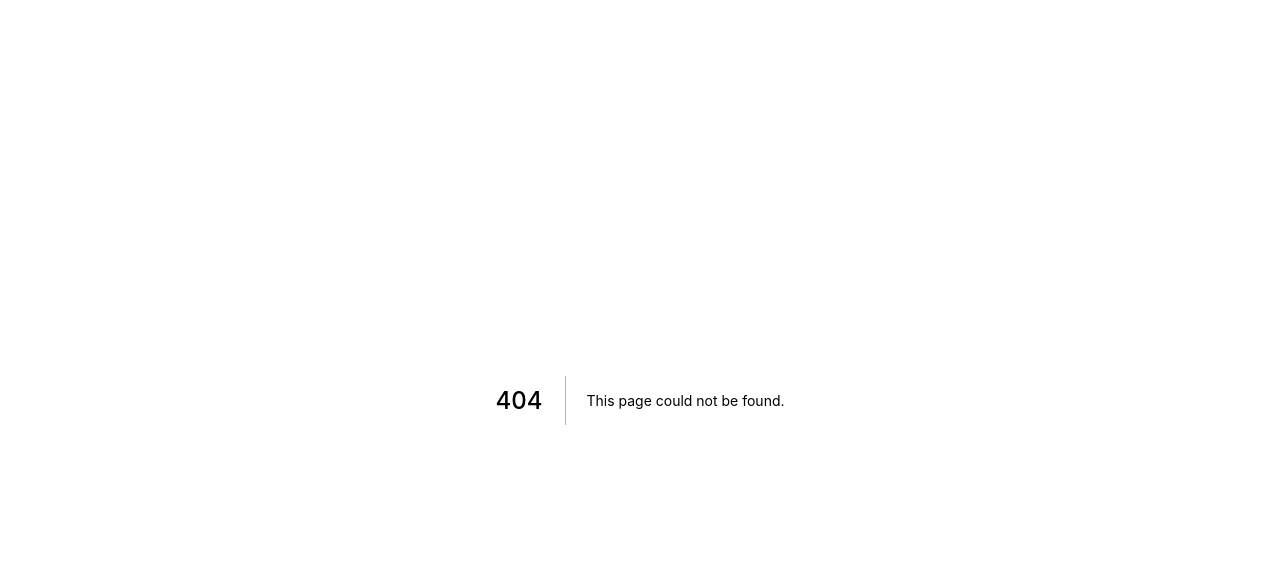
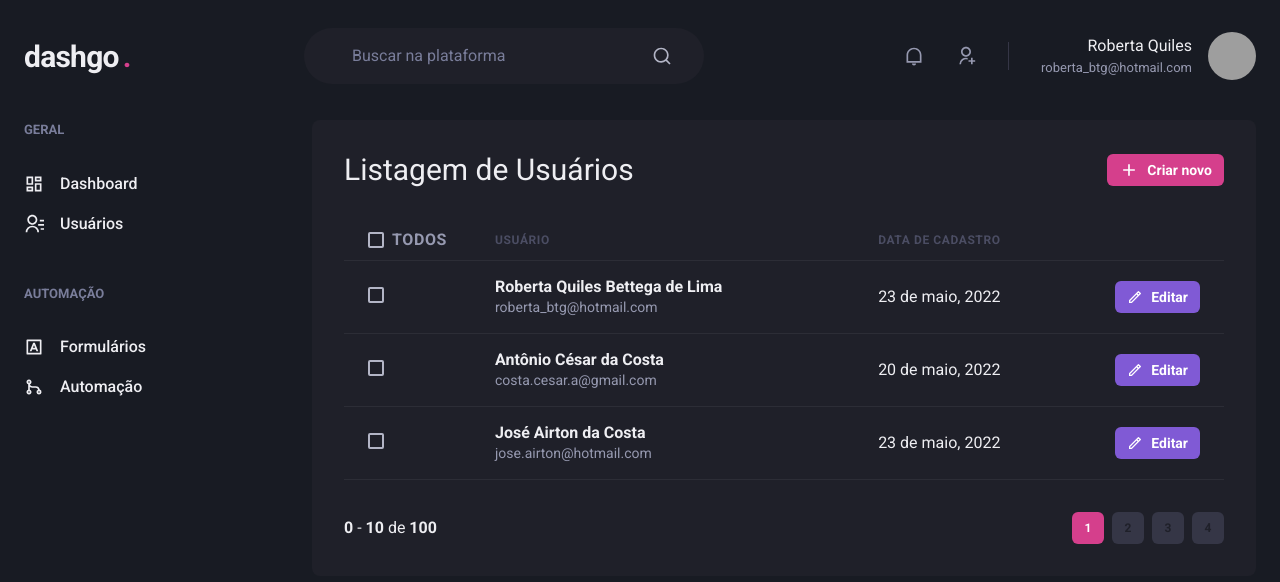
Before and after one commit to roquiles/dashgo, a Next.js app: page /users in a window 1280 px wide. Before the commit this address had no page. Shown: the top 582 px of the page. Built offline with nearby package versions, Linux system fonts and the light colour scheme; grey boxes are pictures that could not be loaded.

Commit message:
Create user page

```diff
--- /dev/null
+++ b/src/pages/users/index.tsx
@@ -0,0 +1,144 @@
+import {
+  Box,
+  Button,
+  Checkbox,
+  Flex,
+  Heading,
+  Icon,
+  Table,
+  Text,
+  Tbody,
+  Td,
+  Th,
+  Thead,
+  Tr,
+} from "@chakra-ui/react";
+import { RiAddLine, RiPencilLine } from "react-icons/ri";
+import { Header } from "../../components/Header";
+import { Pagination } from "../../components/Pagination";
+import { Sidebar } from "../../components/Sidebar";
+
+export default function UserList() {
+  return (
+    <Box>
+      <Header />
+      <Flex w="100%" maxW={1480} my="6" mx="auto" px="6">
+        <Sidebar />
+
+        <Box flex="1" borderRadius={8} bg="gray.800" p="8">
+          <Flex mb="8" justify="space-between" align="center">
+            <Heading size="lg" fontWeight="normal">
+              Listagem de Usuários
+            </Heading>
+            <Button
+              as="a"
+              size="sm"
+              fontSize="sm"
+              colorScheme="pink"
+              leftIcon={<Icon as={RiAddLine} fontSize="20" />}
+            >
+              Criar novo
+            </Button>
+          </Flex>
+
+          <Table colorScheme="whiteAlpha">
+            <Thead>
+              <Tr>
+                <Th px="6" color="gray.300" width="8">
+                  <Checkbox colorScheme="pink">Todos</Checkbox>
+                </Th>
+                <Th>Usuário</Th>
+                <Th>Data de Cadastro</Th>
+                <Th width="8" />
+              </Tr>
+            </Thead>
+
+            <Tbody>
+              <Tr>
+                <Td px="6">
+                  <Checkbox colorScheme="pink"></Checkbox>
+                </Td>
+                <Td>
+                  <Box>
+                    <Text fontWeight="bold">
+                      Roberta Quiles Bettega de Lima
+                    </Text>
+                    <Text fontSize="sm" color="gray.300">
+                      roberta_btg@hotmail.com
+                    </Text>
+                  </Box>
+                </Td>
+                <Td>23 de maio, 2022</Td>
+                <Td>
+                  <Button
+                    as="a"
+                    size="sm"
+                    fontSize="sm"
+                    colorScheme="purple"
+                    leftIcon={<Icon as={RiPencilLine} fontSize="16" />}
+                  >
+                    Editar
+                  </Button>
+                </Td>
+              </Tr>
+
+              <Tr>
+                <Td px="6">
+                  <Checkbox colorScheme="pink"></Checkbox>
+                </Td>
+                <Td>
+                  <Box>
+                    <Text fontWeight="bold">Antônio César da Costa</Text>
+                    <Text fontSize="sm" color="gray.300">
+                      costa.cesar.a@gmail.com
+                    </Text>
+                  </Box>
+                </Td>
+                <Td>20 de maio, 2022</Td>
+                <Td>
+                  <Button
+                    as="a"
+                    size="sm"
+                    fontSize="sm"
+                    colorScheme="purple"
+                    leftIcon={<Icon as={RiPencilLine} fontSize="16" />}
+                  >
+                    Editar
+                  </Button>
+                </Td>
+              </Tr>
+
+              <Tr>
+                <Td px="6">
+                  <Checkbox colorScheme="pink"></Checkbox>
+                </Td>
+                <Td>
+                  <Box>
+                    <Text fontWeight="bold">José Airton da Costa</Text>
+                    <Text fontSize="sm" color="gray.300">
+                      jose.airton@hotmail.com
+                    </Text>
+                  </Box>
+                </Td>
+                <Td>23 de maio, 2022</Td>
+                <Td>
+                  <Button
+                    as="a"
+                    size="sm"
+                    fontSize="sm"
+                    colorScheme="purple"
+                    leftIcon={<Icon as={RiPencilLine} fontSize="16" />}
+                  >
+                    Editar
+                  </Button>
+                </Td>
+              </Tr>
+            </Tbody>
+          </Table>
+
+          <Pagination />
+        </Box>
+      </Flex>
+    </Box>
+  );
+}
```
Also changed, not shown: src/pages/users/create.tsx (added, +55 -0 lines).
